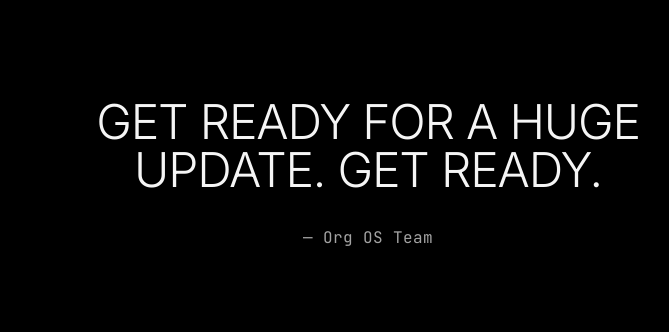
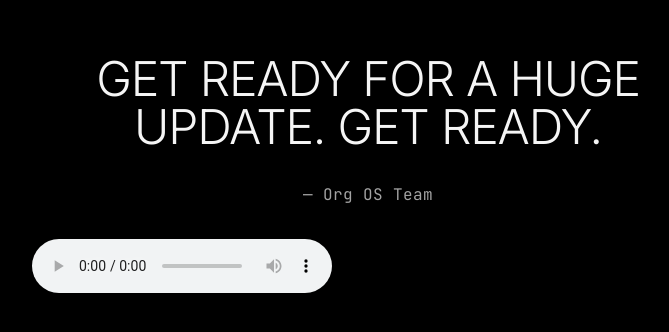
Before and after one commit to FakeOSes/ORG-OS, a plain HTML site: page index.html in a window 1280 px wide. Shown: the part 226-558 px from the top of the page, without its empty margins (272-941 px from the left). Drawn offline with nearby package versions, Linux system fonts and the light colour scheme.

Commit message:
Play Thunderstruck audio on homepage

```diff
--- a/index.html
+++ b/index.html
@@ -53,6 +53,11 @@
             — Org OS Team
         </p>
 
+        <!-- Autoplay is attempted on page load; controls allow playback if the browser blocks it. -->
+        <audio controls autoplay>
+            <source src="AC%20DC%20-%20Thunderstruck%20(Official%20Video).mp3" type="audio/mpeg">
+            Your browser does not support audio playback.
+        </audio>
     </main>
 
 </body>
```
